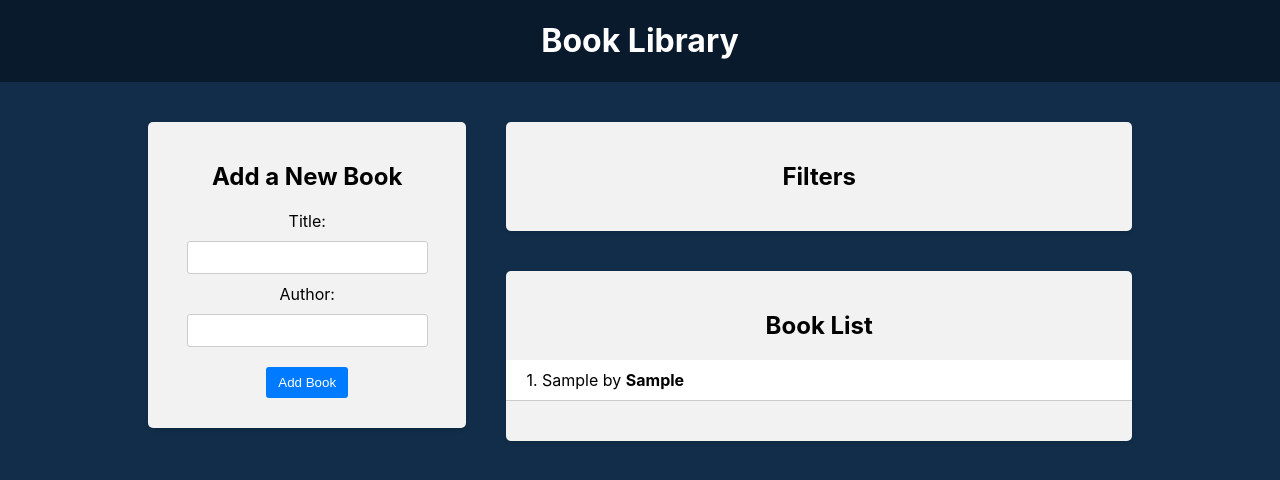
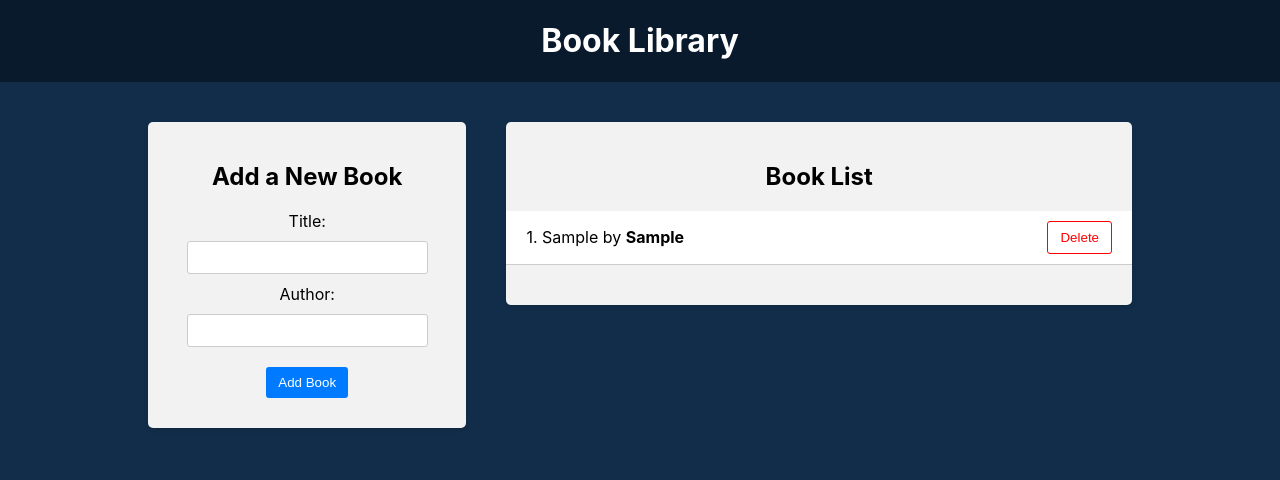
Before and after one commit to DmitrijKl/Book-Library-App, a React (Create React App) app in the folder frontend/: page / in a window 1280 px wide. Both pictures are taken after typing "Sample", "Sample" into the empty fields and a click on the button "Add Book". Shown: the top 480 px of the page. Built offline with nearby package versions, Linux system fonts and the light colour scheme.

Commit message:
Added a new action-delete book by id

```diff
--- a/frontend/src/App.js
+++ b/frontend/src/App.js
@@ -14,7 +14,7 @@
           <BookForm></BookForm>
         </div>
         <div className="app-right-column">
-          <Filter></Filter>
+          {/* <Filter></Filter> */}
           <BookList></BookList>
         </div>
       </main>
--- a/frontend/src/components/BookList/BookList.css
+++ b/frontend/src/components/BookList/BookList.css
@@ -41,6 +41,10 @@
   flex: 1;
   text-align: left;
 }
+.book-list .book-actions {
+  display: flex;
+  align-items: center;
+}
 
 .book-list .star-icon {
   width: 24px;
--- a/frontend/src/components/BookList/BookList.js
+++ b/frontend/src/components/BookList/BookList.js
@@ -1,11 +1,18 @@
 import React from "react";
-import { useSelector } from "react-redux";
+import { useDispatch, useSelector } from "react-redux";
+import { deleteBook } from "../../redux/books/actionCreators";
 import "./BookList.css";
 
 function BookList() {
   const books = useSelector((state) => {
     return state.booksReducer;
   });
+  const dispatch = useDispatch();
+  const handleDeleteBook = (id) => {
+    console.log(id);
+    dispatch(deleteBook(id));
+  };
+
   return (
     <div className="app-block book-list">
       <h2>Book List</h2>
@@ -19,6 +26,11 @@
                 <div className="book-info">
                   {++index}. {book.title} by <strong>{book.author}</strong>
                 </div>
+                <div className="book-actions">
+                  <button onClick={() => handleDeleteBook(book.id)}>
+                    Delete
+                  </button>
+                </div>
               </li>
             );
           })}
--- a/frontend/src/redux/books/actionCreators.js
+++ b/frontend/src/redux/books/actionCreators.js
@@ -6,3 +6,9 @@
     payload: newBook,
   };
 };
+export const deleteBook = (deleteBookId) => {
+  return {
+    type: actionTypes.DELETE_BOOK,
+    payload: deleteBookId,
+  };
+};
--- a/frontend/src/redux/books/actionTypes.js
+++ b/frontend/src/redux/books/actionTypes.js
@@ -1 +1,2 @@
 export const ADD_BOOK = "ADD_BOOK";
+export const DELETE_BOOK = "DELETE_BOOK";
--- a/frontend/src/redux/books/reducer.js
+++ b/frontend/src/redux/books/reducer.js
@@ -5,6 +5,8 @@
   switch (action.type) {
     case actionTypes.ADD_BOOK:
       return [...state, action.payload];
+    case actionTypes.DELETE_BOOK:
+      return state.filter((book) => book.id !== action.payload);
 
     default:
       return state;
```
